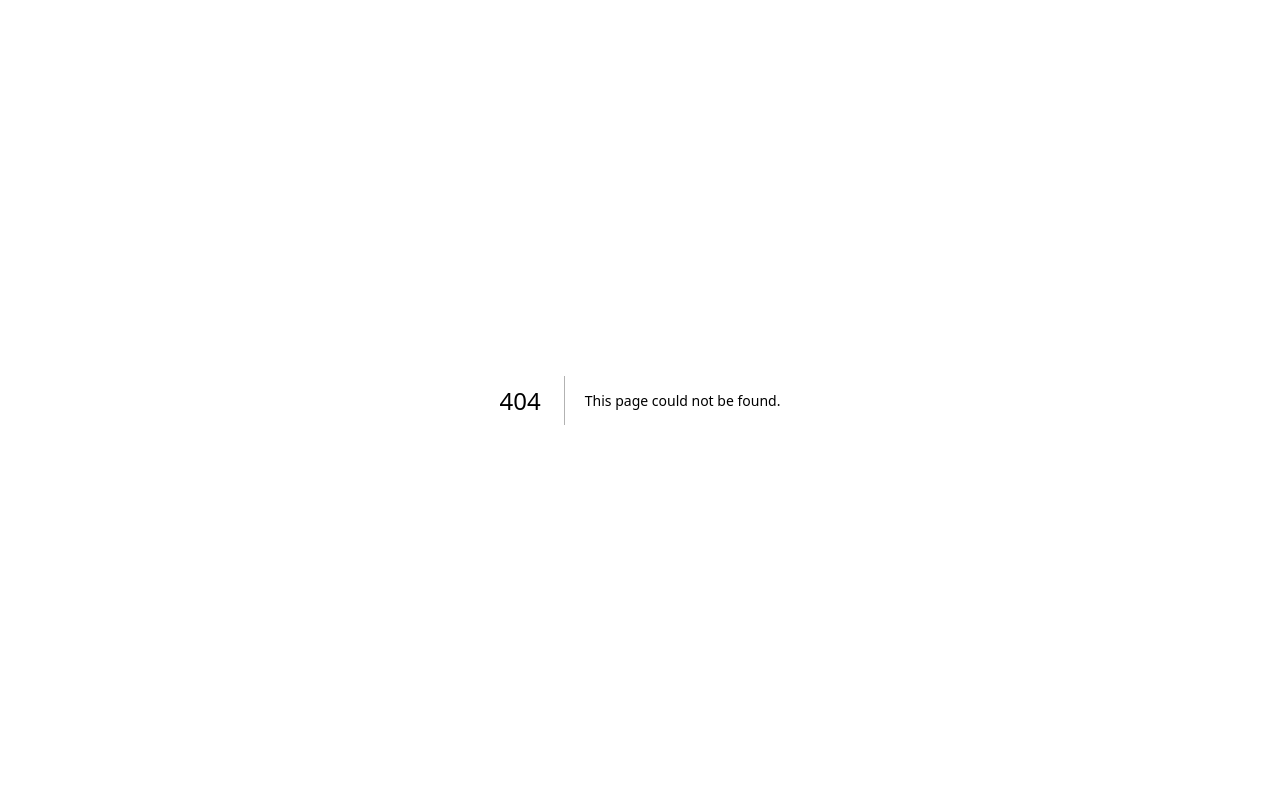
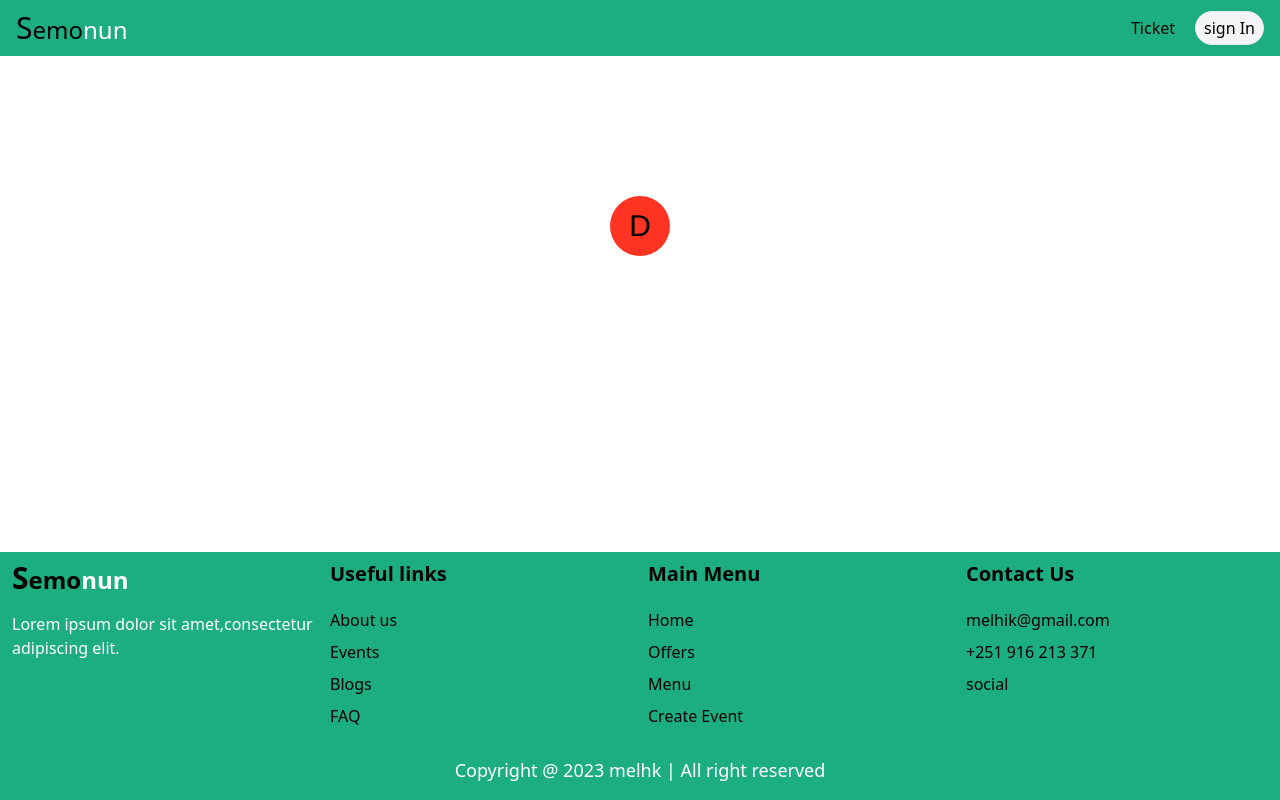
Before and after one commit to atsed27/Semmonu, a Next.js app: page /avater in a window 1280 px wide. Before the commit this address had no page. Built offline with nearby package versions, Linux system fonts and the light colour scheme; no server answers.

Commit message:
nav bar is updated

```diff
--- /dev/null
+++ b/components/Avatar.jsx
@@ -0,0 +1,26 @@
+import Layout from '@/components/Layout';
+import React from 'react';
+import Avatar from 'react-avatar';
+function AvatarN() {
+  return (
+    <Layout>
+      <div className="flex items-center justify-center mt-10">
+        <div style={{ padding: '100px' }}>
+          {' '}
+          <Avatar
+            name={'dani'}
+            size="60"
+            round={true}
+            color="#FF3423"
+            fgColor="#000000"
+            textSizeRatio={2}
+          >
+            D
+          </Avatar>
+        </div>
+      </div>
+    </Layout>
+  );
+}
+
+export default AvatarN;
--- a/components/Layout.jsx
+++ b/components/Layout.jsx
@@ -13,7 +13,8 @@ import Loader from './loader/Loader';
 function Layout({ children, title }) {
   const { status, data: session } = useSession();
   const { state, dispatch } = useContext(Store);
-
+  const name = session?.user?.name?.charAt(0);
+  console.log(name);
   const { ticket } = state;
   const [ticketCount, setTicketCount] = useState(0);
   useEffect(() => {
@@ -40,13 +41,14 @@ function Layout({ children, title }) {
         ) : (
           <div className="flex flex-col justify-between min-h-screen">
             <header className="">
-              <nav className="flex items-center justify-between px-4 bg-primary h-14 sm:h-12">
+              <nav className="flex items-center justify-between px-4 bg-primary h-14 sm:h-14">
                 <Link href={'/'} className="text-lg sm:text-2xl">
                   {' '}
                   <span className="sm:text-3xl">S</span>emo
                   <span className="text-white ">nun</span>
                 </Link>
-                <div>
+                <div className="flex items-center justify-between ">
+                  <div className="mr-2 sm:mr-3 lg:mr-5">
                     <Link href={'/ticket'} className="">
                       Ticket
                     </Link>
@@ -55,13 +57,14 @@ function Layout({ children, title }) {
                         {ticketCount}
                       </span>
                     )}
+                  </div>
 
                   {status === 'loading' ? (
                     'Loading'
                   ) : session?.user ? (
                     <Menu as="div" className="relative inline-block ">
-                      <Menu.Button className="px-2 py-1 bg-gray-100 border rounded-full top ">
-                        {session.user.name}
+                      <Menu.Button className="px-4 py-2 text-xl font-bold text-green-600 bg-gray-100 border rounded-full top ">
+                        {name}
                       </Menu.Button>
                       <Menu.Items className="absolute right-0 w-56 origin-top-right bg-white shadow-lg">
                         <Menu.Item>
--- a/package.json
+++ b/package.json
@@ -21,13 +21,16 @@
     "eslint": "^8.38.0",
     "eslint-config-next": "^13.3.0",
     "firebase": "^10.7.1",
+    "i": "^0.3.7",
     "js-cookie": "^3.0.5",
     "mongodb": "^6.3.0",
     "mongoose": "^8.0.0",
     "next": "13.3.0",
     "next-auth": "^4.24.4",
+    "npm": "^10.3.0",
     "postcss": "8.4.21",
     "react": "18.2.0",
+    "react-avatar": "^5.0.3",
     "react-chartjs-2": "^5.2.0",
     "react-dom": "18.2.0",
     "react-hook-form": "^7.48.2",
--- /dev/null
+++ b/pages/avater.js
@@ -0,0 +1,26 @@
+import Layout from '@/components/Layout';
+import React from 'react';
+import Avatar from 'react-avatar';
+function AvatarN() {
+  return (
+    <Layout>
+      <div className="flex items-center justify-center mt-10">
+        <div style={{ padding: '100px' }}>
+          {' '}
+          <Avatar
+            name={'dani'}
+            size="60"
+            round={true}
+            color="#FF3423"
+            fgColor="#000000"
+            textSizeRatio={2}
+          >
+            D
+          </Avatar>
+        </div>
+      </div>
+    </Layout>
+  );
+}
+
+export default AvatarN;
```
Also changed, not shown: 1 other file (tests, documents, lock files or other folders). Lines whose indentation alone changed are shown as unchanged.
